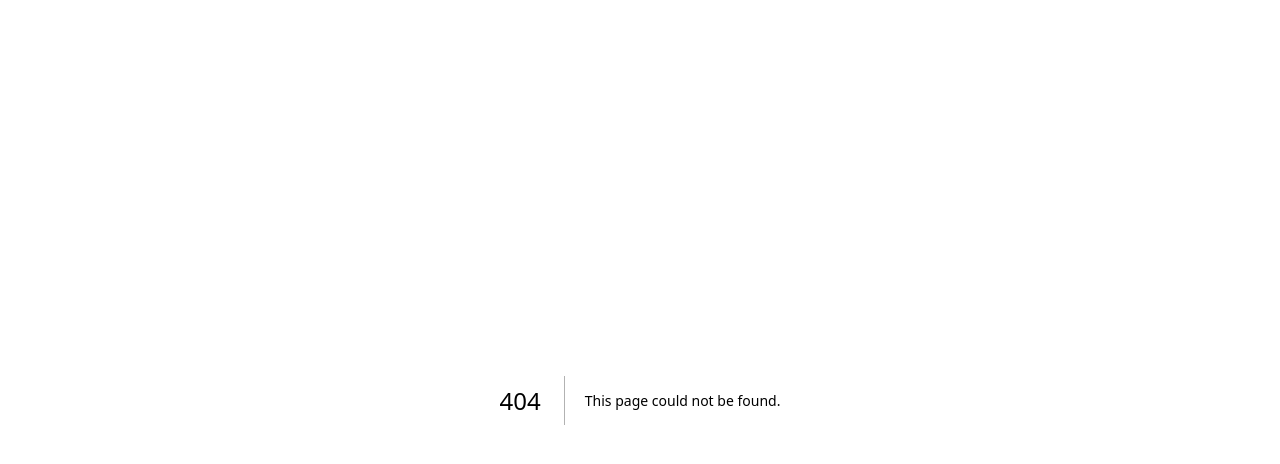
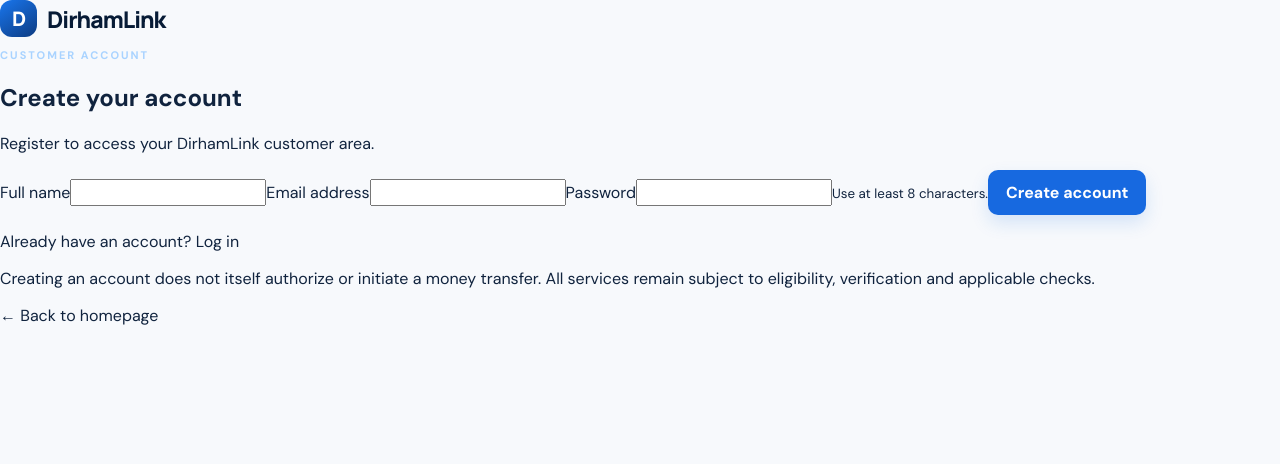
Before and after one commit to dirhamlink/dirhamlink-website, a Next.js app: page /register in a window 1280 px wide. Before the commit this address had no page. Shown: the top 464 px of the page. Built offline with nearby package versions, Linux system fonts and the light colour scheme; no server answers.

Commit message:
Add customer registration page

```diff
--- /dev/null
+++ b/app/register/page.tsx
@@ -0,0 +1,5 @@
+import AuthForm from "../components/auth-form";
+
+export default function RegisterPage() {
+  return <AuthForm mode="register" />;
+}
```
